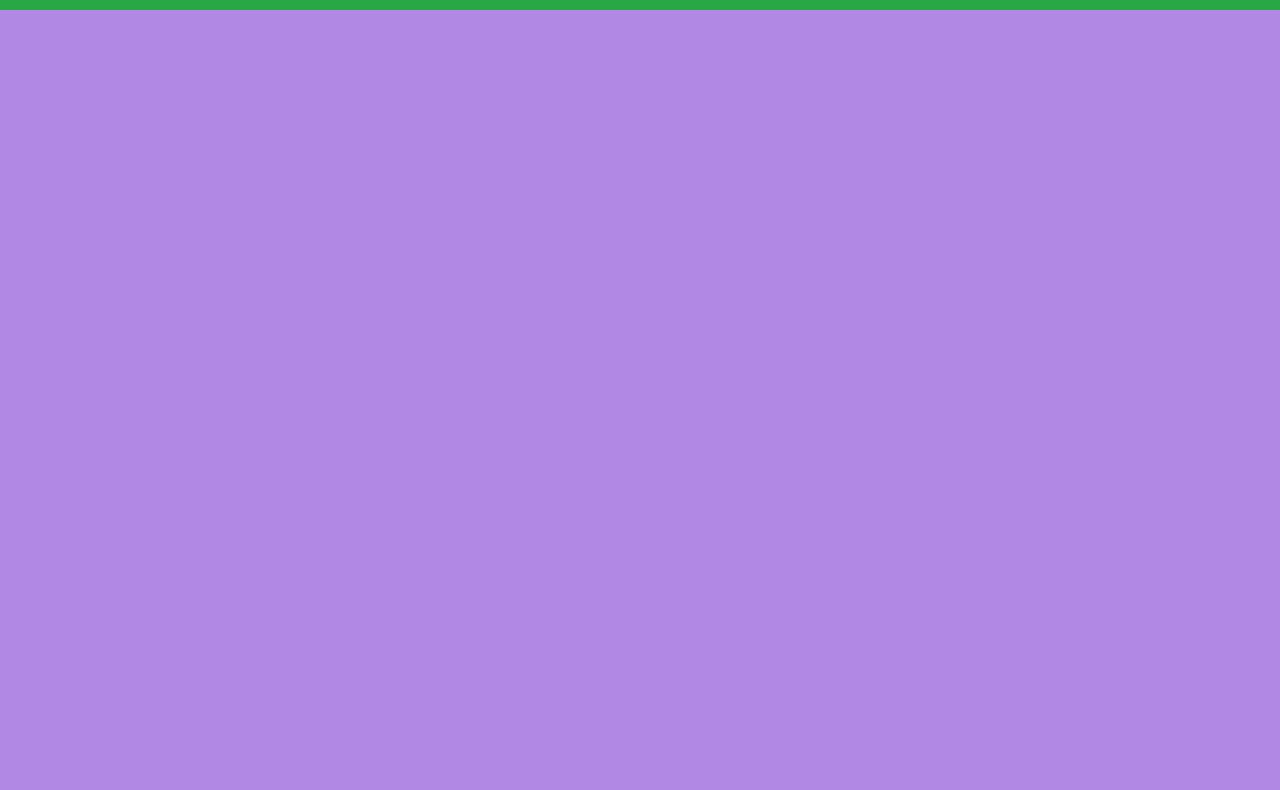
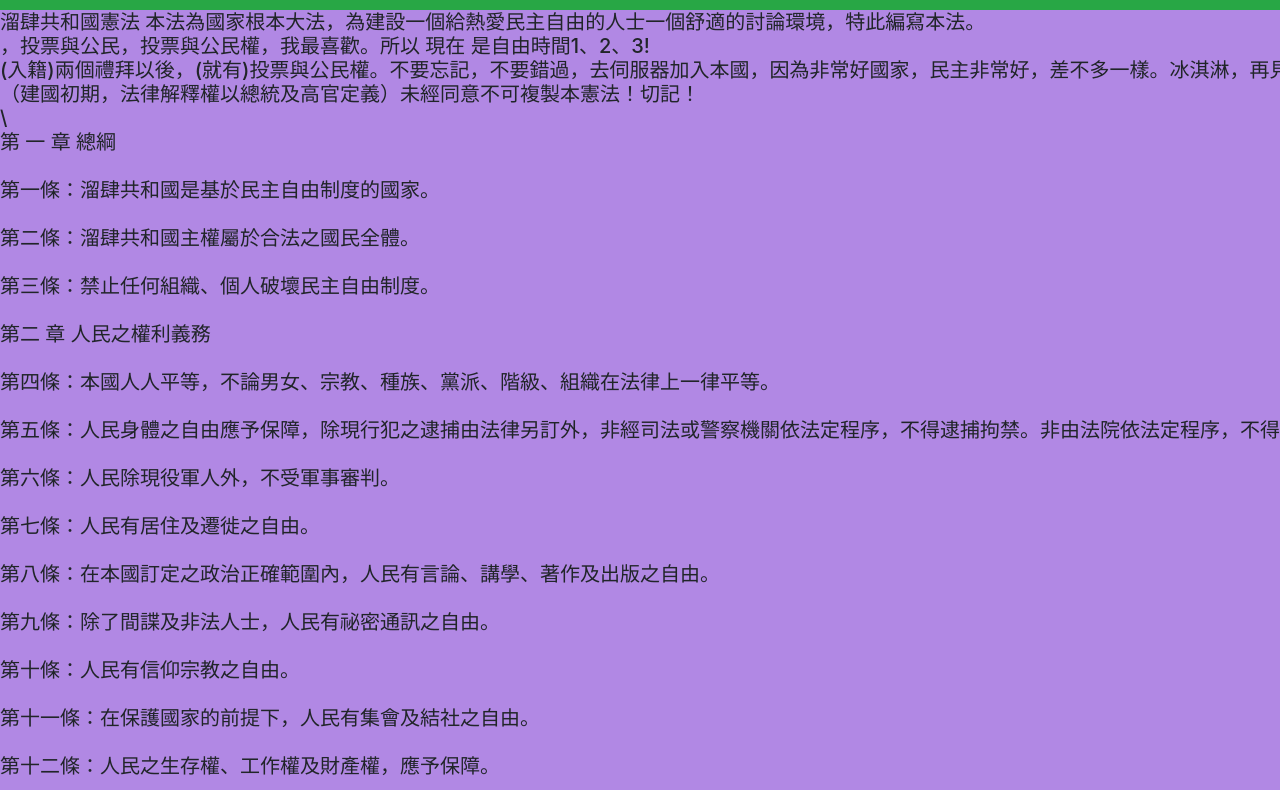
Before and after one commit to Thoomastvlife/idlcn, a plain HTML site: page falyu.html in a window 1280 px wide. Shown: the part 90-880 px from the top of the page. Drawn offline with Linux system fonts and the light colour scheme.

Commit message:
Add files via upload

```diff
--- a/falyu.html
+++ b/falyu.html
@@ -18,9 +18,9 @@
 		</script>
 		    <style>
 				body {
-					height: 1080px;
+					height: 2000px;
 					width: 1920px;
-					overflow: hidden;
+
 				}
 
 				header {
@@ -30,7 +30,7 @@
 				}
 
 				main {
-					height: 880px;
+					height: 1800px;
 					width: 1920px;
 					background-color: rgb(177, 136, 228);
 
@@ -46,7 +46,7 @@
 		<header class="bg-success d-flex justify-content-around align-items-center">
 			<a href="app.html">
 				<div class="w-250">
-					<img src=".\img\logo01.png" width="85px">
+					<img src="-removebg-preview_2.png" width="85px">
 				</div>
 			</a>
 			<div class="w-250 d-flex">
@@ -60,7 +60,79 @@
 			</div>
 		</header>
 <main>
-
+<div>
+	<h5>溜肆共和國憲法
+本法為國家根本大法，為建設一個給熱愛民主自由的人士一個舒適的討論環境，特此編寫本法。<br>
+，投票與公民，投票與公民權，我最喜歡。所以   現在   是自由時間1、2、3!   <br>
+(入籍)兩個禮拜以後，(就有)投票與公民權。不要忘記，不要錯過，去伺服器加入本國，因為非常好國家，民主非常好，差不多一樣。冰淇淋，再見。<br>
+（建國初期，法律解釋權以總統及高官定義）未經同意不可複製本憲法！切記！<br>\
+<br>
+第 一 章 總綱 <br>
+<br>
+第一條：溜肆共和國是基於民主自由制度的國家。<br>
+<br>
+第二條：溜肆共和國主權屬於合法之國民全體。<br>
+<br>
+第三條：禁止任何組織、個人破壞民主自由制度。<br>
+<br>
+第二 章 人民之權利義務<br>
+<br>
+第四條：本國人人平等，不論男女、宗教、種族、黨派、階級、組織在法律上一律平等。<br>
+<br>
+第五條：人民身體之自由應予保障，除現行犯之逮捕由法律另訂外，非經司法或警察機關依法定程序，不得逮捕拘禁。非由法院依法定程序，不得審問處罰，非依法定程序之逮捕、拘禁、審問、處罰，得拒絕之。<br>
+<br>
+第六條：人民除現役軍人外，不受軍事審判。<br>
+<br>
+第七條：人民有居住及遷徙之自由。<br>
+<br>
+第八條：在本國訂定之政治正確範圍內，人民有言論、講學、著作及出版之自由。<br>
+<br>
+第九條：除了間諜及非法人士，人民有祕密通訊之自由。<br>
+<br>
+第十條：人民有信仰宗教之自由。<br>
+<br>
+第十一條：在保護國家的前提下，人民有集會及結社之自由。<br>
+<br>
+第十二條：人民之生存權、工作權及財產權，應予保障。<br>
+<br>
+第十三條：人民有請願、訴願及訴訟之權。<br>
+<br>
+第十四條：人民有選舉、罷免、創制及複決之權利。<br>
+<br>
+第十五條：人民有應考試服公職之權。<br>
+<br>
+第十六條：人民有依法律納稅之義務。<br>
+<br>
+第十七條：人民有依法律服兵役之義務。<br>
+<br>
+第十八條：人民有受國民教育之權利與義務。<br>
+<br>
+第十九條：凡人民之其他自由及權利，不妨害社會秩序公共利益者，均受憲法之保障。<br>
+<br>
+第 三 章 總統<br>
+<br>
+第二十條：總統為國家元首，對外代表遛肆共和國。<br>
+<br>
+第二十一條：總統統率全國陸海空軍。<br>
+<br>
+第二十二條：總統依法公布法律，發布命令，須經行政院院長之副署，或行政院院長及有關部會首長之副署。<br>
+<br>
+第二十三條：總統依本憲法之規定，行使締結條約及宣戰媾和及宣布戒嚴之權。<br>
+<br>
+第 四 章 政治正確
+<br>
+第二十四條：本國政治不正確之定義為：<br>
+（一）不支持民主、自由、平等、和平、尊重等人士；<br>
+（二）支持「支持或贊成獨裁、言論不自由、反對民主或宣揚戰爭等組織及人士」等符合第二條類別之人士。<br>
+（三）支持或贊成獨裁、言論不自由、反對民主或宣揚戰爭等組織（政府）及（四）人士；或支持或贊成「支持或贊成獨裁、言論不自由、反對民主或宣揚戰爭等組織及人士」或（五）支持或贊成「支持或贊成『支持或贊成獨裁、言論不自由、反對民主或宣揚戰爭等組織及人士等組織及人士』」⋯⋯或（六）不尊重符合政治正確定義的特定組織及人士；（七）危害本國政府者或淺入我國政府獲取機密者。<br>
+<br>
+第 五 章 國家象徵及領土變更<br>
+<br>
+第二十五條：國旗、國徽等國家象徵由政府訂定。<br>
+<br>
+第二十六條：國家領土變更由政府訂定。<br>
+</h5>
+</div>
 </main>
 		<footer class="bg-info d=flex flex-wrap align-items-center">
 
```
Also changed, not shown: gonggau.html (+2 -1 lines), guojiatjihliau.html (+2 -1 lines), huodong.html (+2 -1 lines), index copy.html (+2 -1 lines), index.html (+2 -1 lines), link.html (+2 -1 lines), -removebg-preview_2.png (added), IMG_0007.jpeg (added), IMG_0008.png (added).
